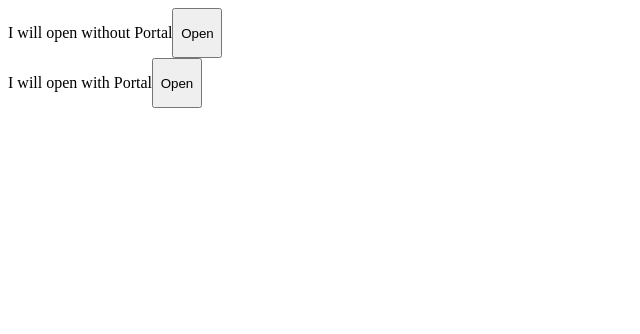
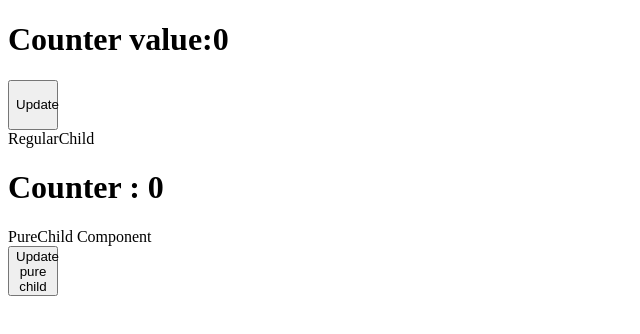
Before and after one commit to sagar56780/first-react-app, a React (Create React App) app: page / in a window 1280 px wide. Shown: the top 334 px of the page, without its empty margins (0-640 px from the left). Built offline with nearby package versions, Linux system fonts and the light colour scheme.

Commit message:
Pure Component

```diff
--- a/src/App.jsx
+++ b/src/App.jsx
@@ -972,6 +972,7 @@ const App = () => {
   )
 }
 */
+/*
 //? case 2
 import React, { useState } from 'react';
 import {Portal} from "./Portal";
@@ -1020,3 +1021,18 @@ const App = () => {
 }
 
 export default App
+*/
+//!=========Pure Component==========
+
+import React from 'react'
+import PureParent from './PureParent'
+
+const App = () => {
+  return (
+    <>
+    <PureParent></PureParent>
+    </>
+  )
+}
+
+export default App;
```
